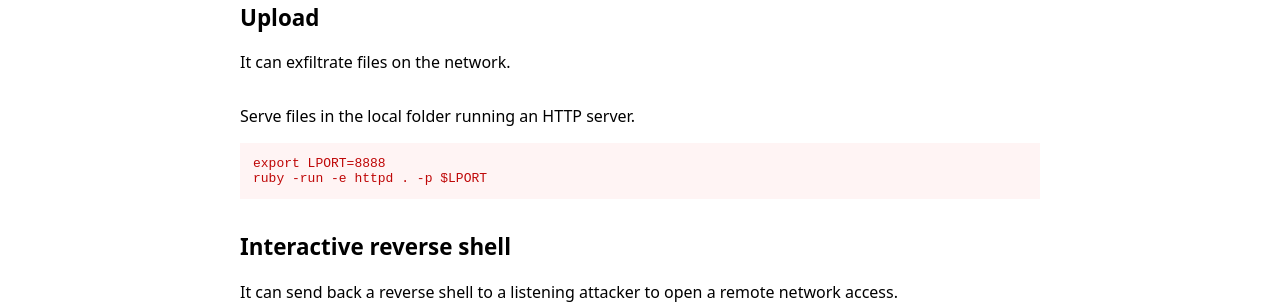
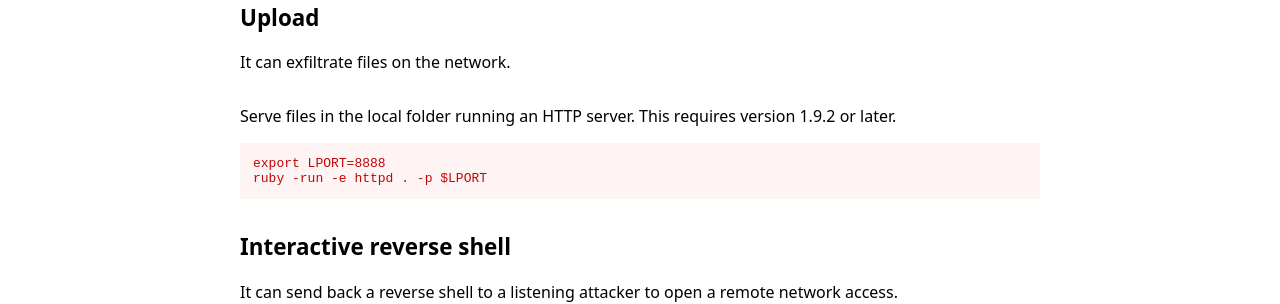
Before and after one commit to GTFOBins/GTFOBins.github.io, a Jekyll site: the page built from _gtfobins/ruby.md, in a window 1280 px wide. Shown: the part 521-825 px from the top of the page. Built offline with Jekyll 4.4.1, drawn with Linux system fonts in a browser that asks for light colours.

Commit message:
Add versions requirements on PHP and ruby

```diff
--- a/_gtfobins/ruby.md
+++ b/_gtfobins/ruby.md
@@ -5,7 +5,7 @@ functions:
   sudo-enabled:
     - code: sudo ruby -e 'exec "/bin/sh"'
   upload:
-    - description: Serve files in the local folder running an HTTP server.
+    - description: Serve files in the local folder running an HTTP server. This requires version 1.9.2 or later.
       code: |
         export LPORT=8888
         ruby -run -e httpd . -p $LPORT
```
Also changed, not shown: _gtfobins/php.md (+1 -1 lines).
